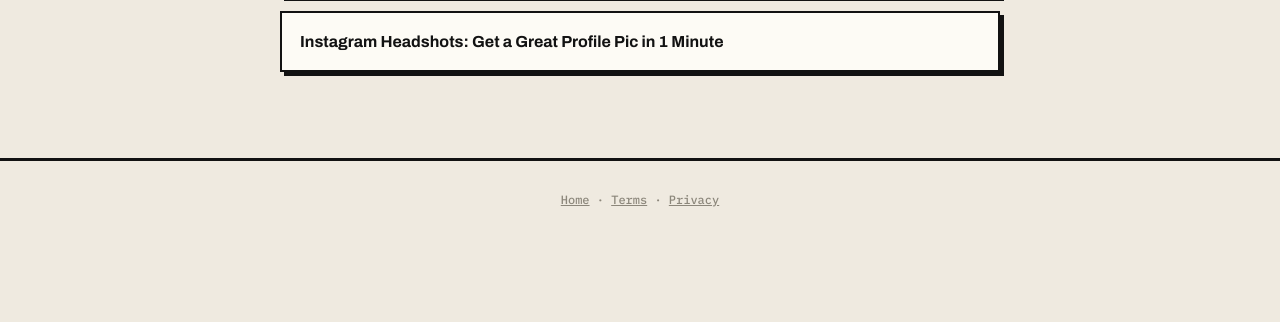
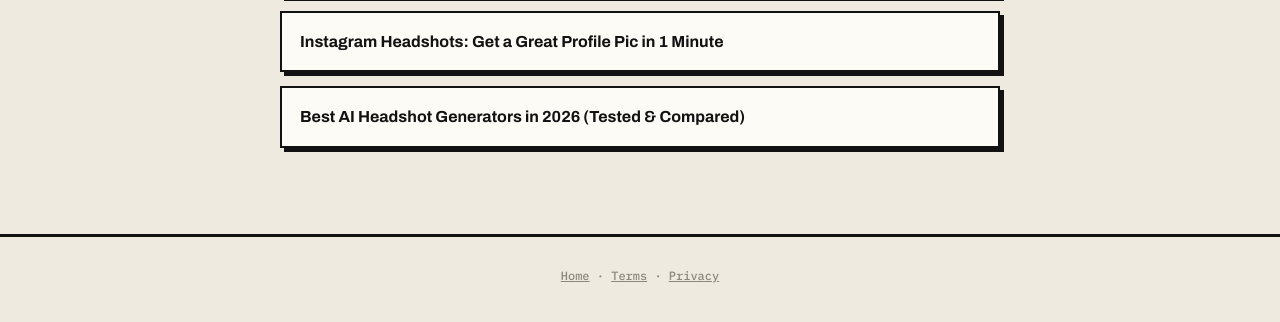
Before and after one commit to SCHEMESTUDIO/instaheadshotswithabird, a website: page public/guides/index.html in a window 1280 px wide. Shown: the part 240-562 px from the top of the page. Drawn offline with Linux system fonts and the light colour scheme.

Commit message:
Publish: postwerks m2 — guides/best-ai-headshot (hub)

```diff
--- a/public/guides/index.html
+++ b/public/guides/index.html
@@ -31,6 +31,7 @@
   <ul class="guides">
     <li data-slug="how-much-do-professional-headshots-cost"><a href="/guides/how-much-do-professional-headshots-cost/">How Much Do Professional Headshots Cost in 2026?</a></li>
     <li data-slug="instagram-headshots"><a href="/guides/instagram-headshots/">Instagram Headshots: Get a Great Profile Pic in 1 Minute</a></li>
+    <li data-slug="best-ai-headshot"><a href="/guides/best-ai-headshot/">Best AI Headshot Generators in 2026 (Tested &amp; Compared)</a></li>
 <!--guides-end-->
   </ul>
 </main>
```
